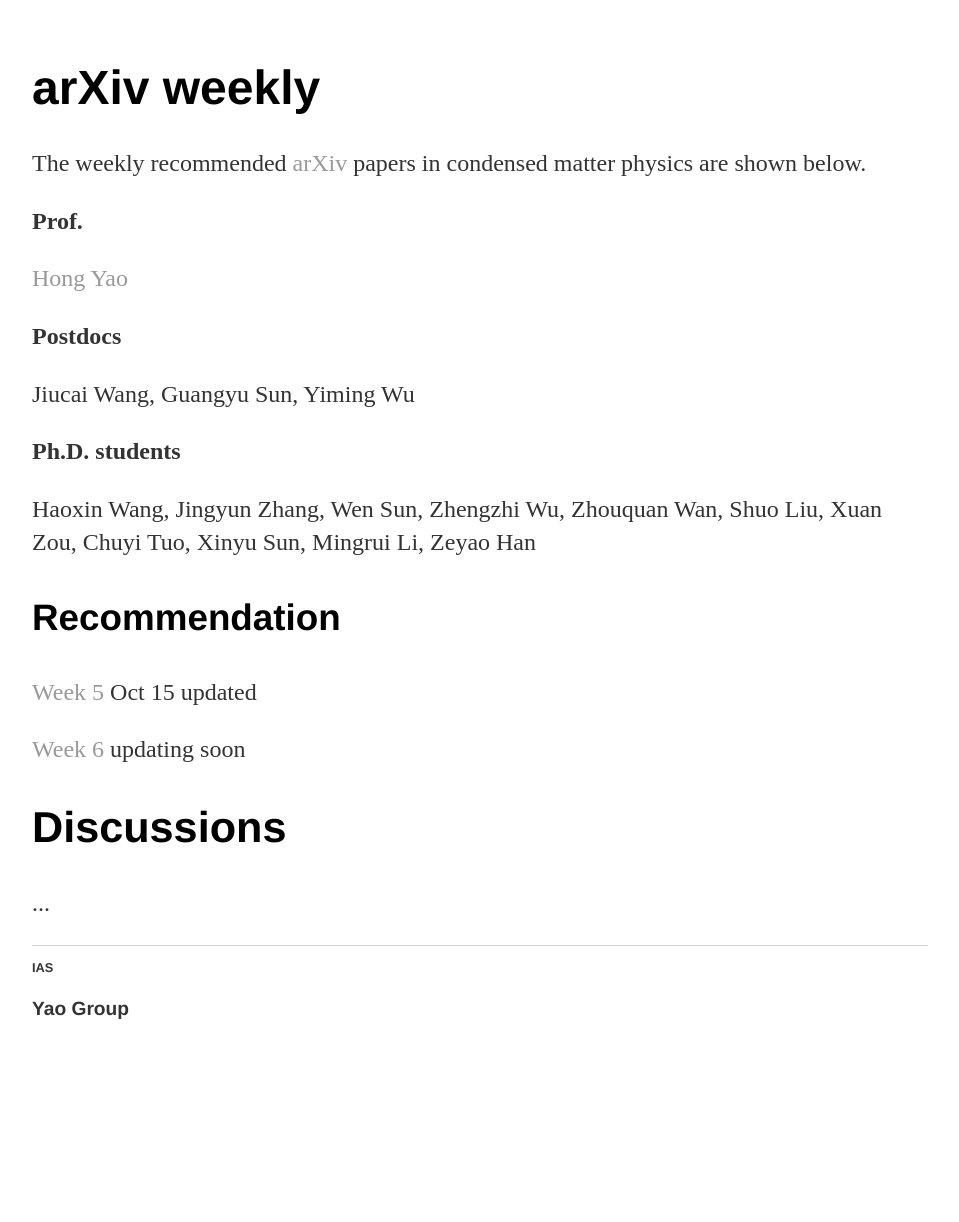
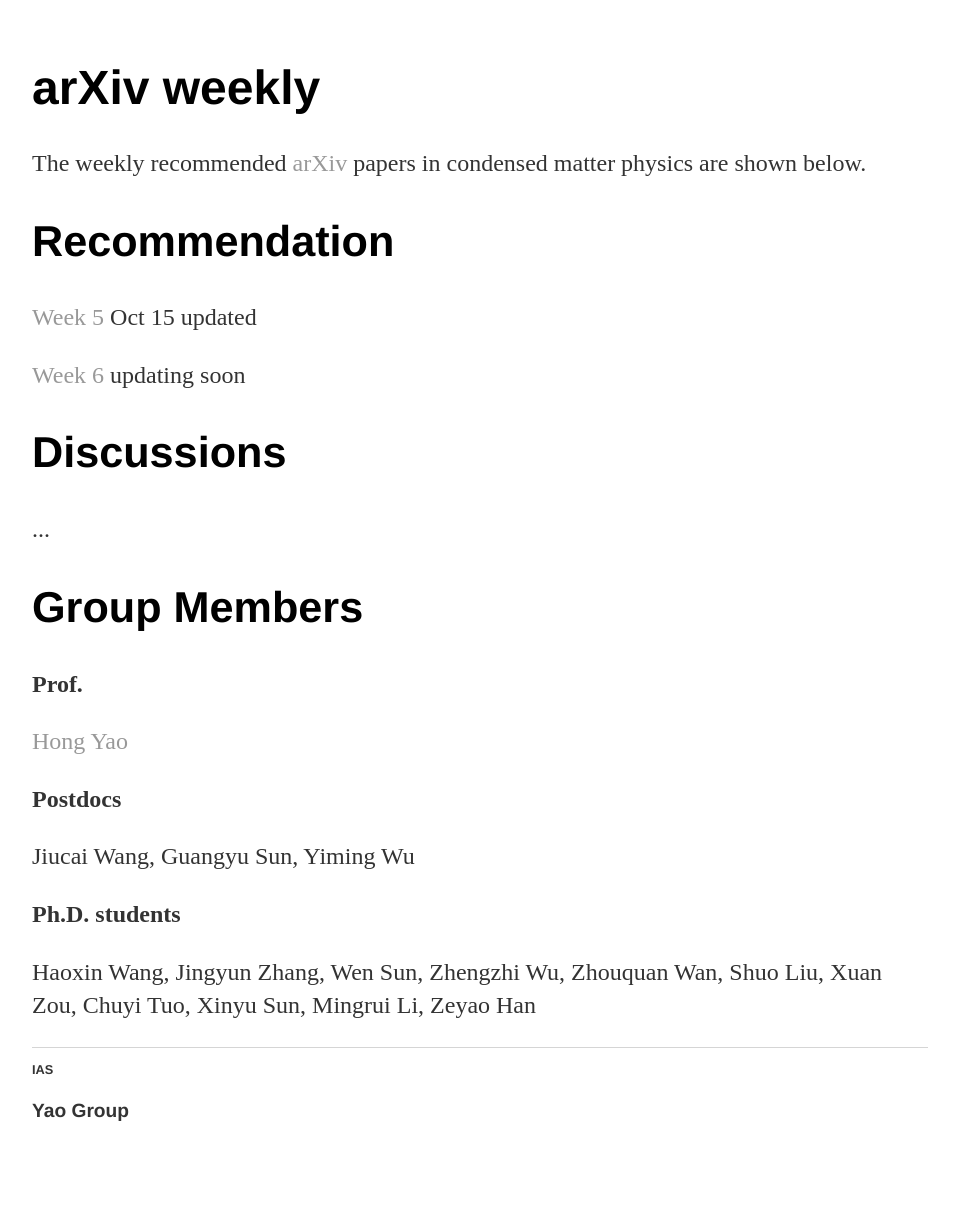
Before and after one commit to xuanzziu/xuanzziu.github.io, a Jekyll site: the page built from arXiv/index.html, in a window 1280 px wide. Shown: the whole page, without its empty margins (160-1119 px from the left). Built offline with Jekyll 4.4.1, drawn with Linux system fonts in a browser that asks for light colours; before the commit the page ends 1120 px from its top, so only the background shows below that.

Commit message:
Update index.html

```diff
--- a/arXiv/index.html
+++ b/arXiv/index.html
@@ -7,16 +7,17 @@ title: arXiv
 			<h1>arXiv weekly</h1>
 			<p> The weekly recommended <a href="https://arxiv.org/">arXiv</a> papers in condensed matter physics are shown below.</p>
 
+			<h2>Recommendation</h2>
+			<p><a href="/arXiv/week5">Week 5</a> Oct 15 updated </p>
+			<p><a href="/arXiv/week6">Week 6</a> updating soon</p>
+			<h2>Discussions</h2>
+			<p>...</p>
+
+			<h2>Group Members</h2>
 			<p> <b>Prof.</b> </p>
 			<p> <a href="https://www.ias.tsinghua.edu.cn/info/1016/1215.htm">Hong Yao</a></p>
 			<p> <b>Postdocs</b> </p>
 			<p> Jiucai Wang, Guangyu Sun, Yiming Wu</p>
 			<p> <b>Ph.D. students</b> </p>
 			<p> Haoxin Wang, Jingyun Zhang, Wen Sun, Zhengzhi Wu, Zhouquan Wan, Shuo Liu, Xuan Zou, Chuyi Tuo, Xinyu Sun, Mingrui Li, Zeyao Han </p>
-
-			<h3>Recommendation</h3>
-			<p><a href="/arXiv/week5">Week 5</a> Oct 15 updated </p>
-			<p><a href="/arXiv/week6">Week 6</a> updating soon</p>
-			<h2>Discussions</h2>
-			<p>...</p>
 		</div>
```
